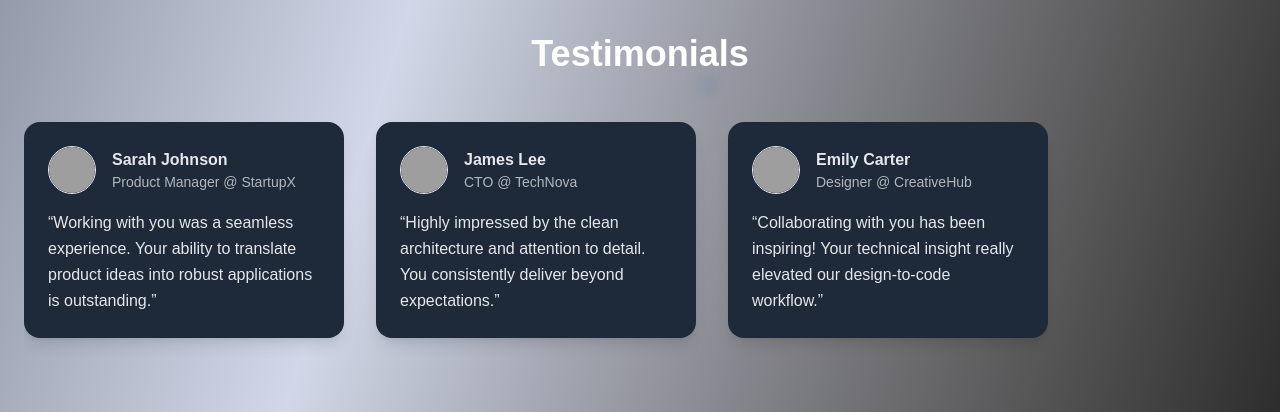
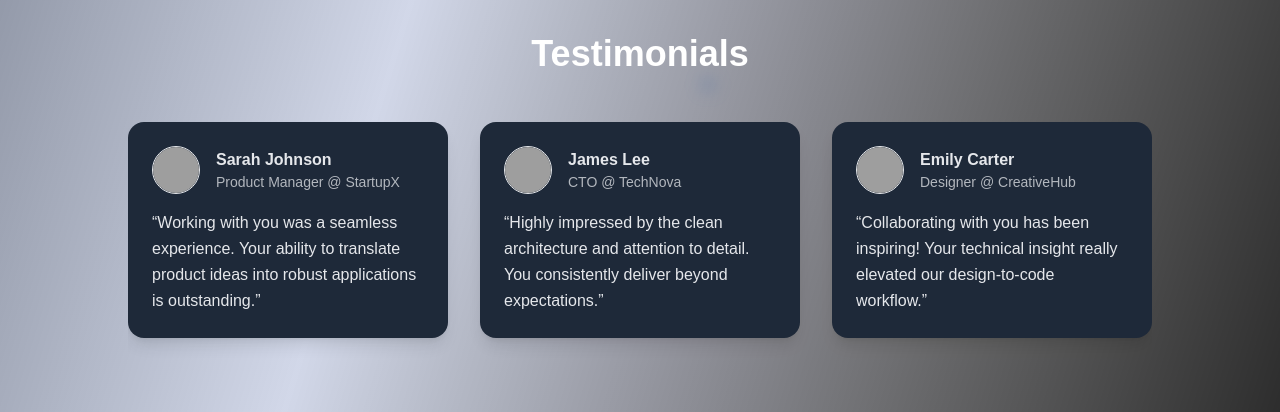
Before and after one commit to abuhurairah-dev/portfolio, a Next.js app: page / in a window 1280 px wide. Shown: the part 2800-3212 px from the top of the page. Built offline with nearby package versions, Linux system fonts and the light colour scheme; grey boxes are pictures that could not be loaded.

Commit message:
update(align): make testimonials center aligned

```diff
--- a/components/Testimonials.tsx
+++ b/components/Testimonials.tsx
@@ -34,7 +34,9 @@ export default function Testimonials({ isDarkMode }: { isDarkMode: boolean }) {
         Testimonials
       </h2>
 
-      <div className="flex gap-8 overflow-x-auto snap-x snap-mandatory pb-6 scrollbar-hide">
+      {/* Centered container */}
+      <div className="flex justify-center">
+        <div className="flex gap-8 overflow-x-auto snap-x snap-mandatory pb-6 scrollbar-hide max-w-6xl justify-center">
           {testimonials.map((t, i) => (
             <motion.div
               key={i}
@@ -58,6 +60,7 @@ export default function Testimonials({ isDarkMode }: { isDarkMode: boolean }) {
             </motion.div>
           ))}
         </div>
+      </div>
     </section>
   );
 }
```
Lines whose indentation alone changed are shown as unchanged.
